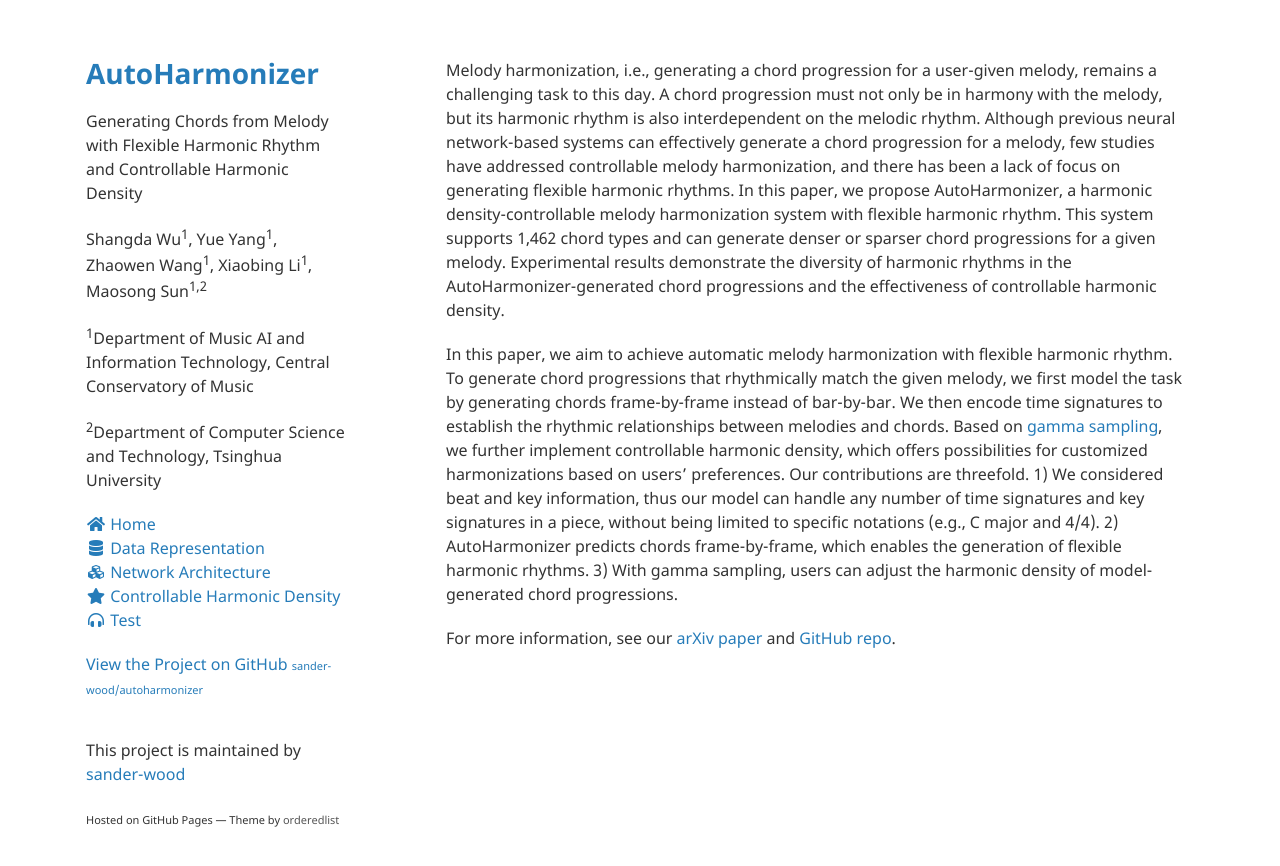
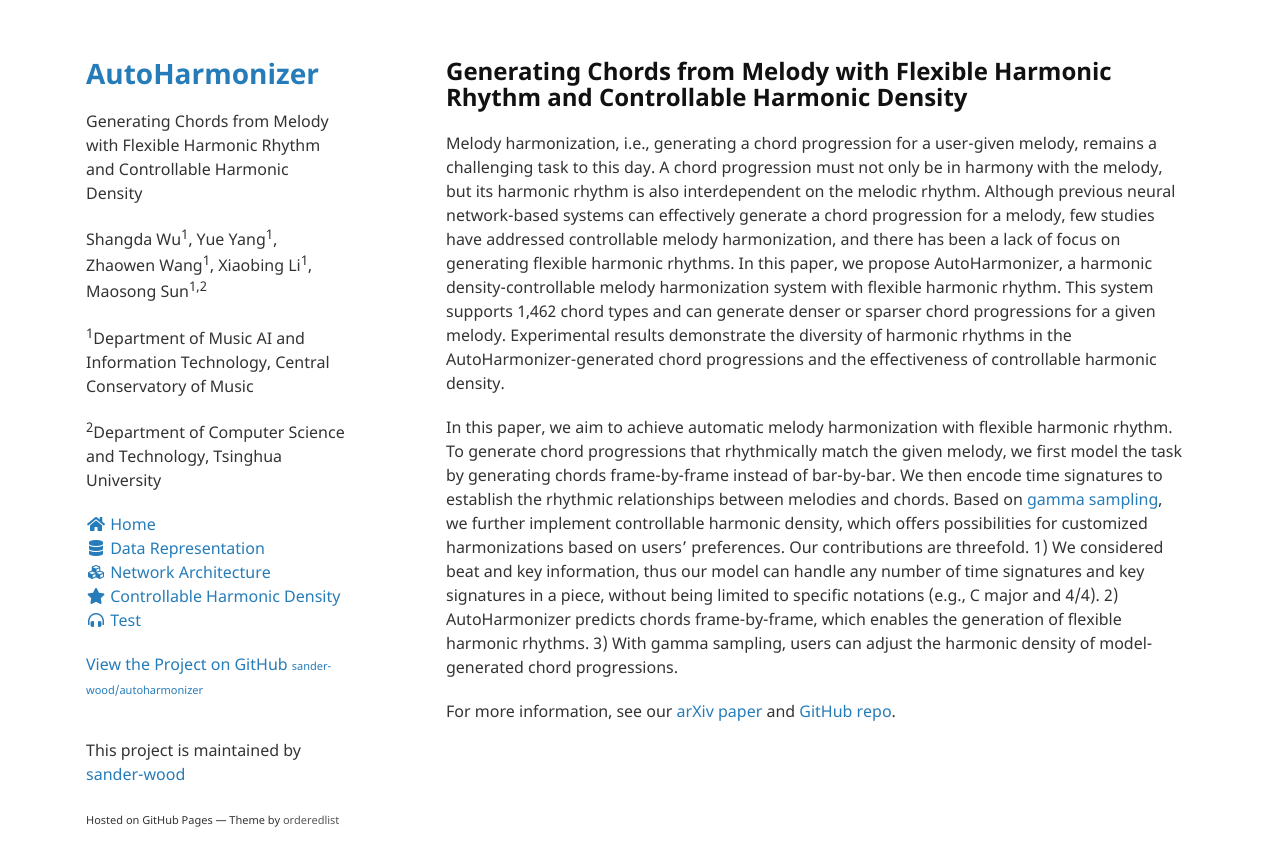
Before and after one commit to sander-wood/autoharmonizer, a Jekyll site: the page built from index.md, in a window 1280 px wide. Shown: the top 866 px of the page. Built offline with Jekyll 4.4.1, drawn with Linux system fonts in a browser that asks for light colours; nearby versions of some CDN libraries.

Commit message:
Update index.md

```diff
--- a/index.md
+++ b/index.md
@@ -13,6 +13,8 @@
     });
 </script>
 
+## Generating Chords from Melody with Flexible Harmonic Rhythm and Controllable Harmonic Density
+
 Melody harmonization, i.e., generating a chord progression for a user-given melody, remains a challenging task to this day. A chord progression must not only be in harmony with the melody, but its harmonic rhythm is also interdependent on the melodic rhythm. Although previous neural network-based systems can effectively generate a chord progression for a melody, few studies have addressed controllable melody harmonization, and there has been a lack of focus on generating flexible harmonic rhythms. In this paper, we propose AutoHarmonizer, a harmonic density-controllable melody harmonization system with flexible harmonic rhythm. This system supports 1,462 chord types and can generate denser or sparser chord progressions for a given melody. Experimental results demonstrate the diversity of harmonic rhythms in the AutoHarmonizer-generated chord progressions and the effectiveness of controllable harmonic density.
 
 In this paper, we aim to achieve automatic melody harmonization with flexible harmonic rhythm. To generate chord progressions that rhythmically match the given melody, we first model the task by generating chords frame-by-frame instead of bar-by-bar. We then encode time signatures to establish the rhythmic relationships between melodies and chords. Based on [gamma sampling](https://arxiv.org/pdf/2205.06036.pdf), we further implement controllable harmonic density, which offers possibilities for customized harmonizations based on users' preferences. Our contributions are threefold. 1) We considered beat and key information, thus our model can handle any number of time signatures and key signatures in a piece, without being limited to specific notations (e.g., C major and 4/4). 2) AutoHarmonizer predicts chords frame-by-frame, which enables the generation of flexible harmonic rhythms. 3) With gamma sampling, users can adjust the harmonic density of model-generated chord progressions.
```
